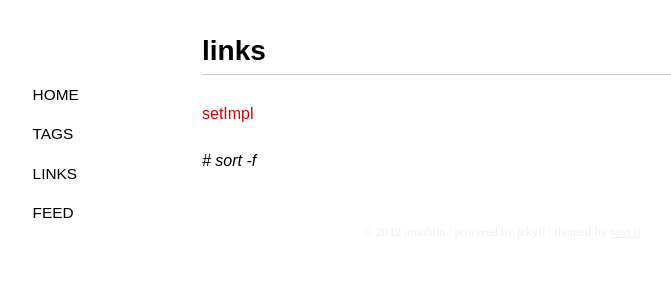
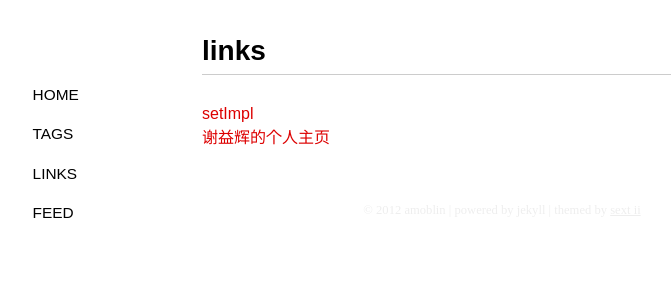
Before and after one commit to amoblin/amoblin.github.com, a Jekyll site: the page built from links.markdown, in a window 1280 px wide. Shown: the top 300 px of the page, without its empty margins (138-809 px from the left). Built offline with Jekyll 4.4.1, drawn with Linux system fonts in a browser that asks for light colours; some web fonts are replaced; Markdown is read by kramdown in place of the engine named in the settings.

Commit message:
修改配置。

```diff
--- a/_config.yml
+++ b/_config.yml
@@ -1,4 +1,3 @@
 safe: false
 pygments: true
-#server: true
-markdown: rdiscount
+#markdown: rdiscount
--- a/links.markdown
+++ b/links.markdown
@@ -4,5 +4,4 @@ layout: page
 ---
 
 [setImpl](http://lhzhang.com/)
-
-*# sort -f*
+[谢益辉的个人主页](http://yihui.name/)
```
